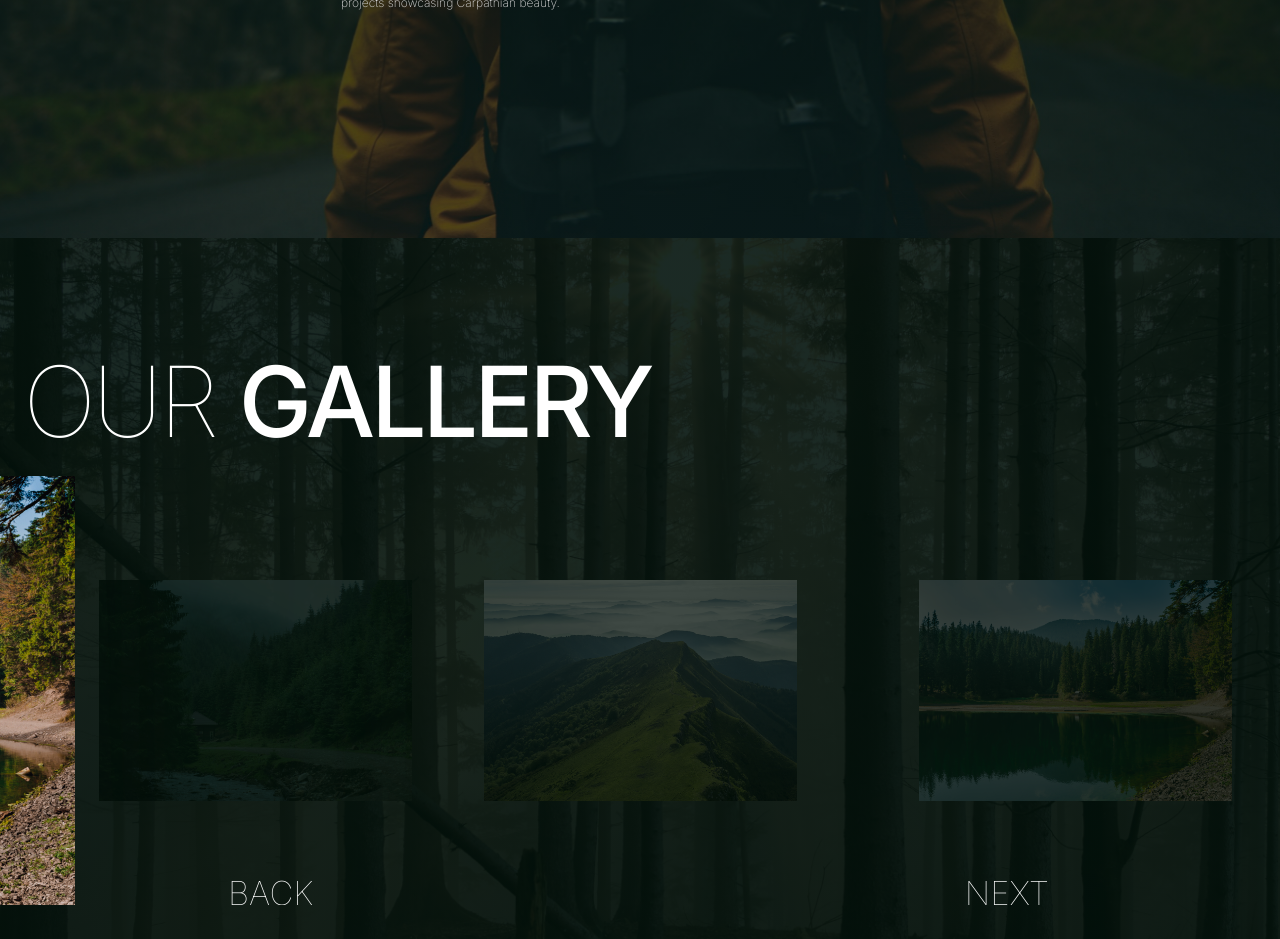
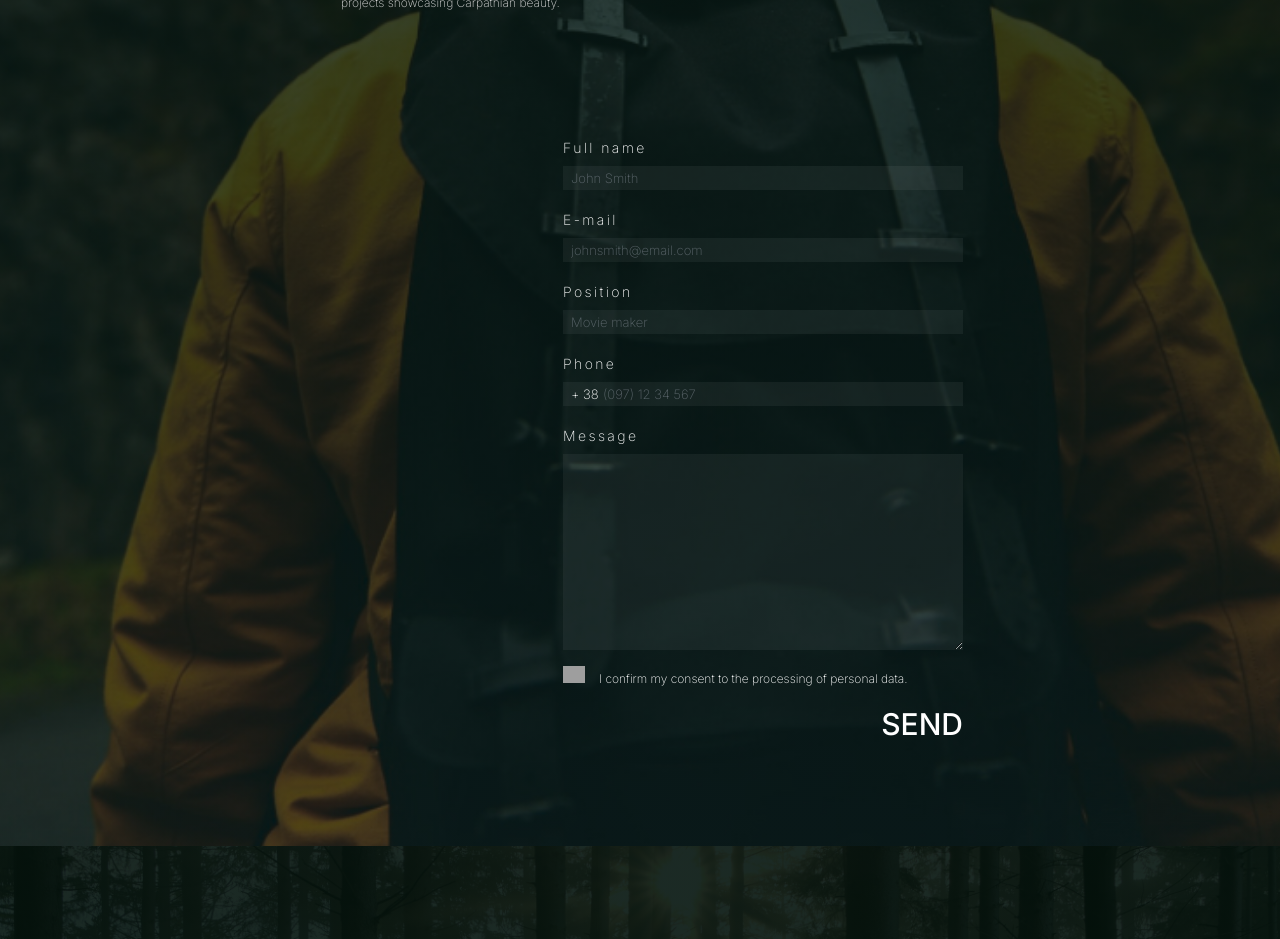
Before and after one commit to iSteffan/carp-travel, a Next.js app: page / in a window 1280 px wide. Shown: the part 3020-3959 px from the top of the page. Built offline with nearby package versions, Linux system fonts and the light colour scheme; grey boxes are pictures that could not be loaded.

Commit message:
little commit

```diff
--- a/src/components/CareerForm/CareerForm.tsx
+++ b/src/components/CareerForm/CareerForm.tsx
@@ -54,11 +54,11 @@ const CareerForm = () => {
     : 'text-[14px] font-extralight leading-[2] tracking-[2.4px]';
 
   const phoneInput = errors.phone
-    ? 'text-accent-red pl-[40px] text-[13px] font-extralight leading-[1.85] bg-input placeholder:opacity-50'
-    : 'pl-[40px] text-[13px] font-extralight leading-[1.85] bg-input placeholder:opacity-50';
+    ? 'w-full text-accent-red pl-[40px] text-[13px] font-extralight leading-[1.85] bg-input placeholder:opacity-50'
+    : 'w-full pl-[40px] text-[13px] font-extralight leading-[1.85] bg-input placeholder:opacity-50';
 
   return (
-    <form onSubmit={handleSubmit(onSubmit)} className="flex flex-col gap-[16px]">
+    <form onSubmit={handleSubmit(onSubmit)} className="flex flex-col gap-[16px] md:grid">
       <label className="relative flex flex-col gap-[4px]">
         <span className={fullnameLabel}>Full name</span>
         <input
--- a/src/sections/Career/Career.tsx
+++ b/src/sections/Career/Career.tsx
@@ -1,3 +1,4 @@
+import CareerForm from '@/components/CareerForm/CareerForm';
 import css from './Career.module.css';
 
 const Career = () => {
@@ -104,6 +105,10 @@ const Career = () => {
           Don&rsquo;t miss your opportunity! <br /> Fill out the form right now <br />
           and join our team!
         </p>
+
+        <div className="md:col-start-3 md:col-span-4 md:row-start-9 md:row-span-1 ">
+          <CareerForm />
+        </div>
       </div>
     </section>
   );
```
